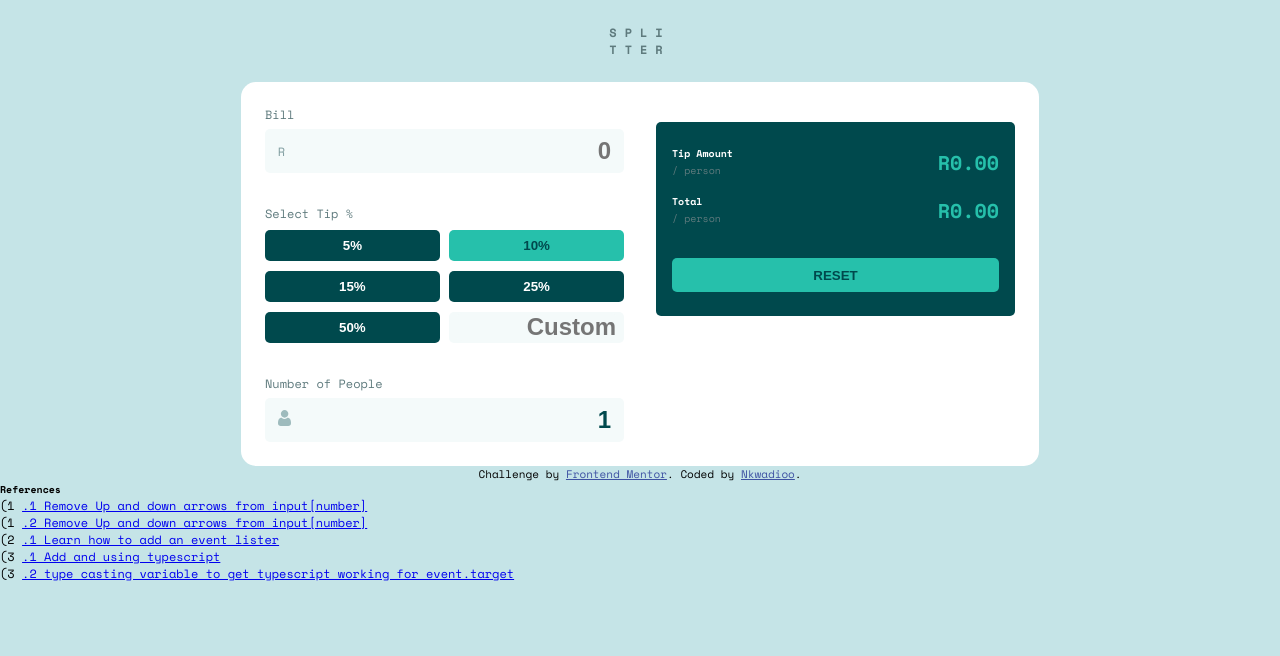
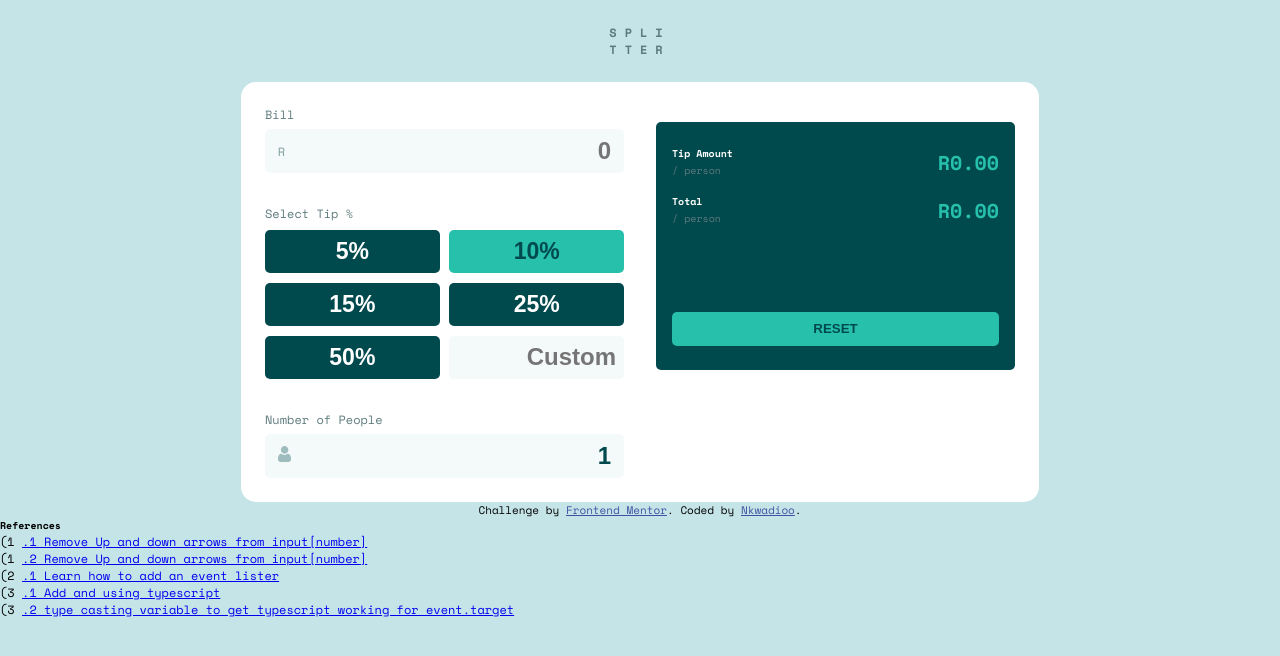
Before and after one commit to nkwadioo/07--tip-calculator-app-main, a website: page index.html in a window 1280 px wide. Drawn offline with nearby package versions, Linux system fonts and the light colour scheme.

Commit message:
update font

```diff
--- a/css/style.scss
+++ b/css/style.scss
@@ -62,7 +62,7 @@ main {
         box-shadow: 0px 0px 0px 2px red;
 
         &::before {
-            content: 'Can\'t be zero or less';
+            content: 'Can\'t be zero';
             position: absolute;
             right: 0;
             top: -22px;
@@ -122,6 +122,7 @@ input {
             border-radius: 5px;
             font-weight: 700;
             cursor: pointer;
+            font-size: 23px;
 
             &.active, &:hover {
                 background-color: $Strong-cyan;
@@ -208,6 +209,9 @@ input {
     }
 
     .wrapUp {
-        max-height: max-content;
+        display: flex;
+        flex-direction: column;
+        justify-content: space-between;
+        height: 200px;
     }
 }
```
Also changed, not shown: css/style.css, 1 other file.
